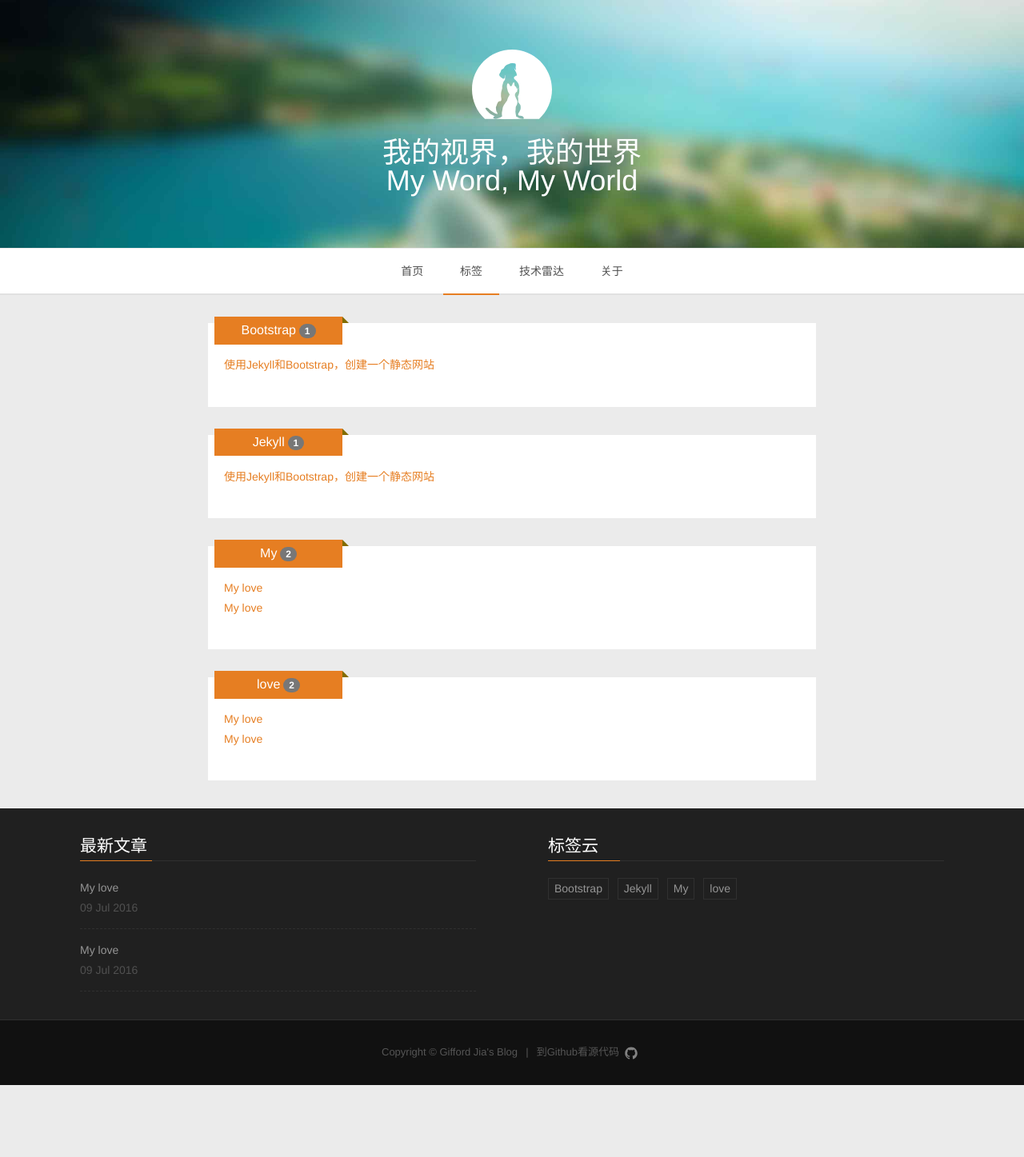
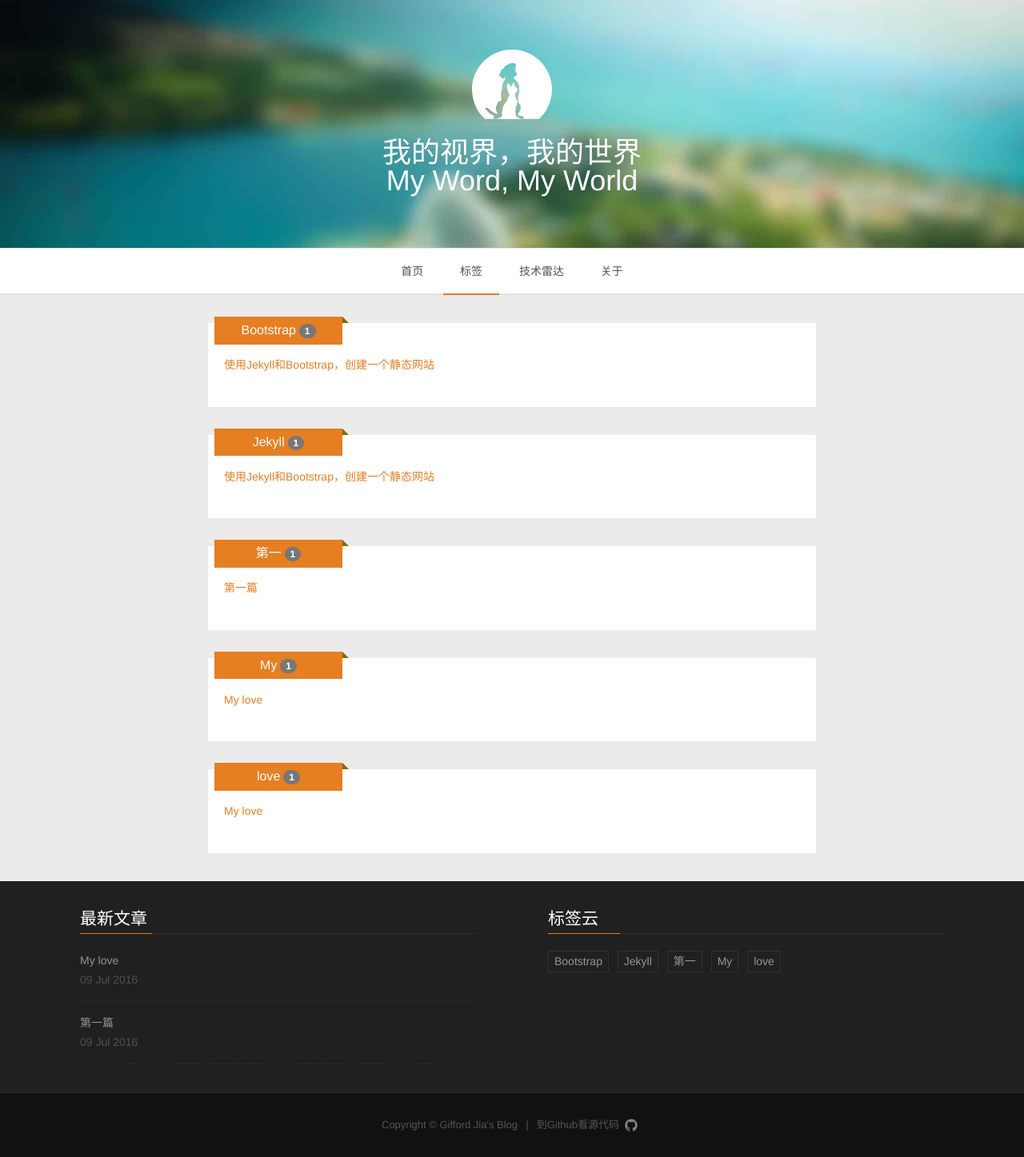
Before and after one commit to Giffordjia/giffordjia.github.io, a Jekyll site: the page built from tags/index.html, in a window 1280 px wide. Shown: the whole page at 80% size. Built offline with Jekyll 4.4.1, drawn with Linux system fonts in a browser that asks for light colours; nearby versions of some CDN libraries; before the commit the page ends 1357 px from its top, so only the background shows below that.

Commit message:
First Blog

```diff
--- a/_posts/2016-07-09-first-blog1.markdown
+++ b/_posts/2016-07-09-first-blog1.markdown
@@ -1,11 +1,11 @@
 ---
 layout:     post
-title:      My love
+title:      第一篇
 author:     Gifford
 date:       2016-07-09 08:13:00 +0800
 categories: notes
-tags:       My love
-mediaImage: images/p0097ffd156.jpg
+tags:       第一
+mediaImage: images/jekyll-blog.png
 excerpt: 第一篇博客
 ---
 
```
